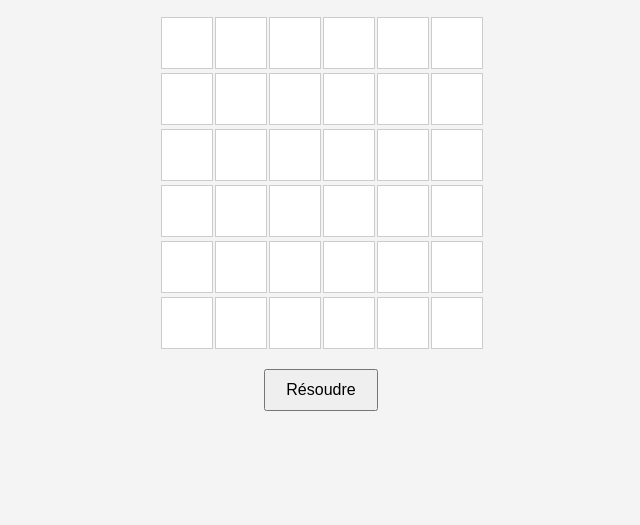
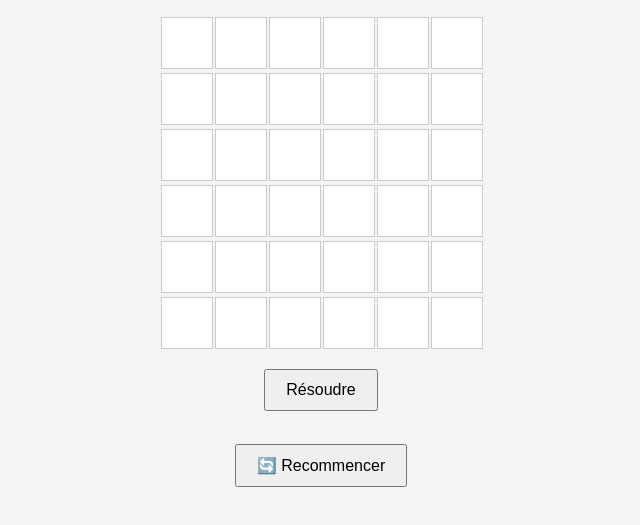
Before and after one commit to PHILIPPE0404/genius_solver, a plain HTML site: page index.html in a window 1280 px wide. Shown: the part 101-626 px from the top of the page, without its empty margins (319-959 px from the left). Drawn offline with Linux system fonts and the light colour scheme.

Commit message:
Add restart button functionality
Added a restart button to reload the game.

```diff
--- a/index.html
+++ b/index.html
@@ -143,5 +143,14 @@
         document.getElementById('result').textContent="Solution trouvée !";
     }
 </script>
+    <button onclick="recommencer()" style="padding:10px 20px; font-size:16px;">
+🔄 Recommencer
+</button>
+
+<script>
+function recommencer() {
+    location.reload();
+}
+</script>
 </body>
 </html>
```
